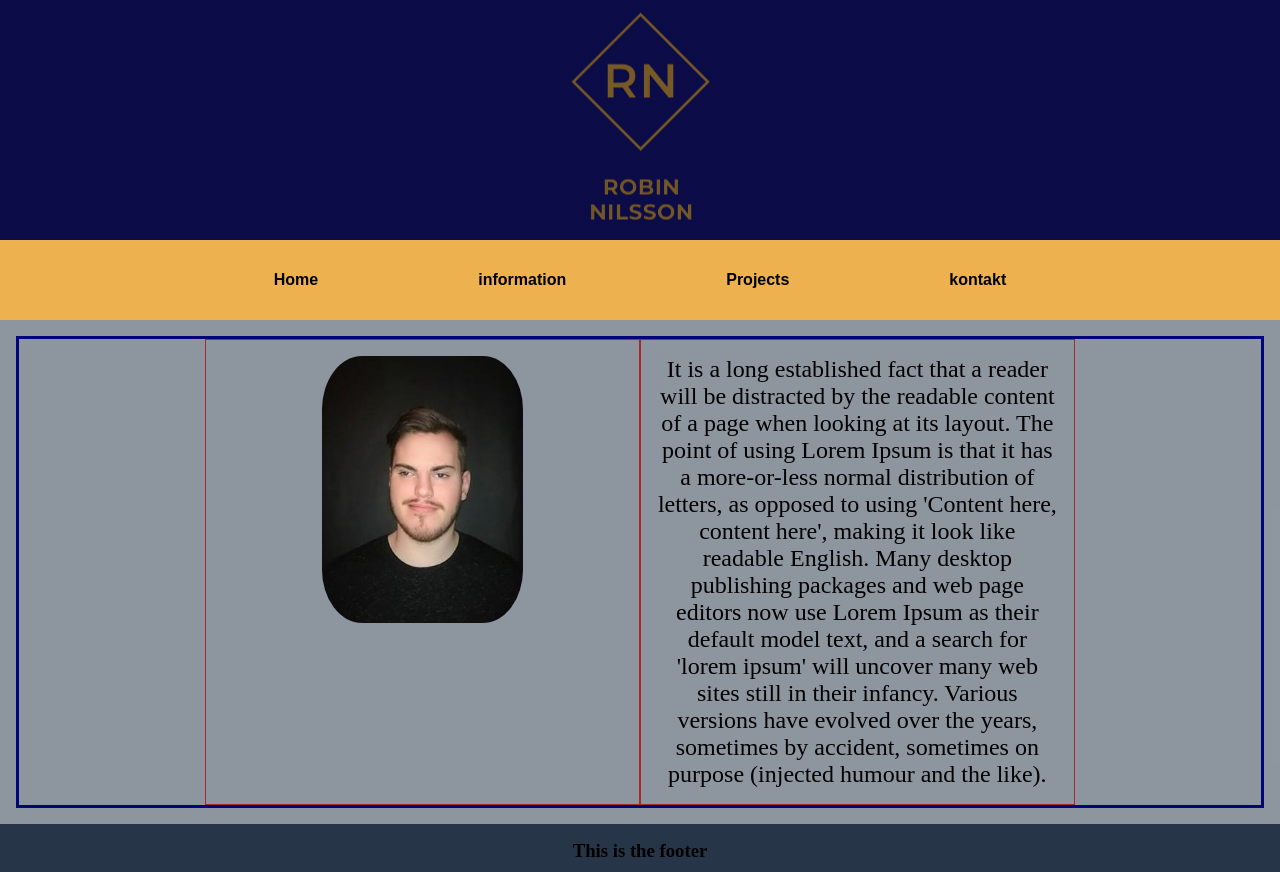
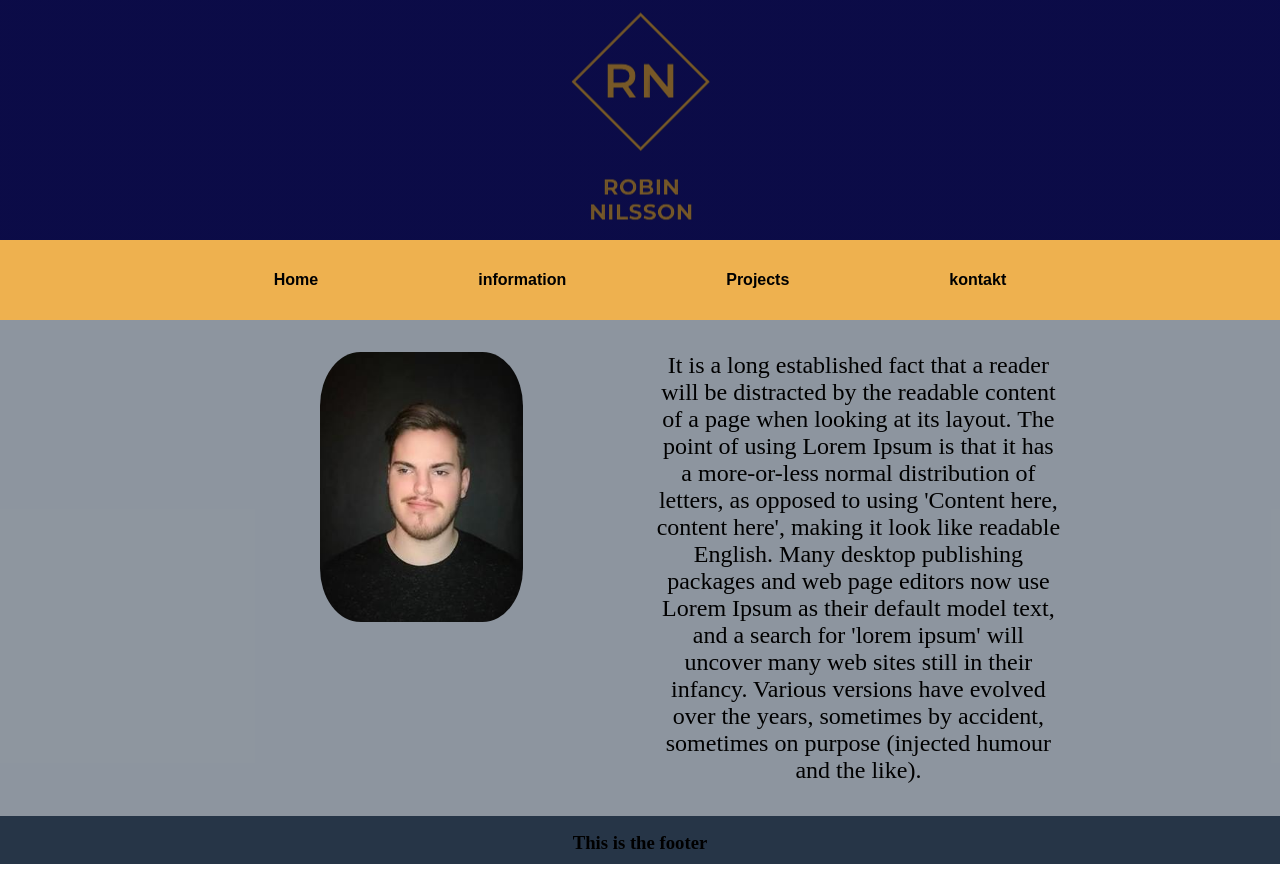
Before and after one commit to robingrit/Java21-Robin-Nilsson-html-slutprojekt, a plain HTML site: page information.html in a window 1280 px wide. Drawn offline with Linux system fonts and the light colour scheme.

Commit message:
Update style.css

```diff
--- a/css/style.css
+++ b/css/style.css
@@ -123,7 +123,7 @@ main {
   grid-column: 1/2;
 }
 .flex-container {
-  border: rgb(2, 4, 121) solid 3px;
+
   display: flex;
   /* flex-basis: 20%; */
 
@@ -131,7 +131,7 @@ main {
   justify-content: center;
 }
 .flex-containercolumn {
-  border: blue solid 3px;
+
   background-color: #f2f2f2;
   display: flex;
   margin: 2% 20%;
@@ -188,7 +188,7 @@ h1 {
 }
 .desktopstyle {
   text-align: center;
-  border: brown solid 1px;
+
   flex-basis: 35%;
   font-size: 1.5rem;
   padding: 1rem;
```
